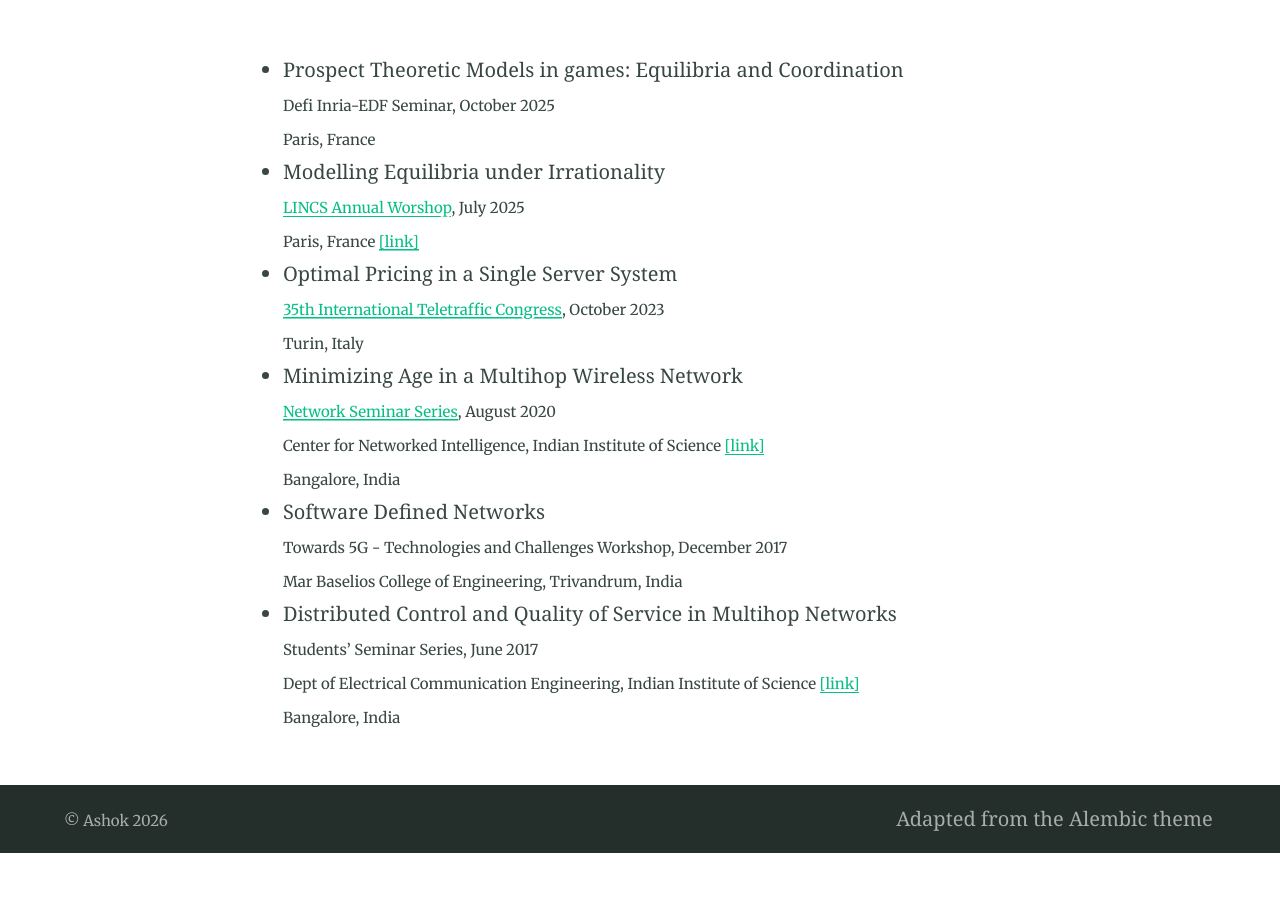
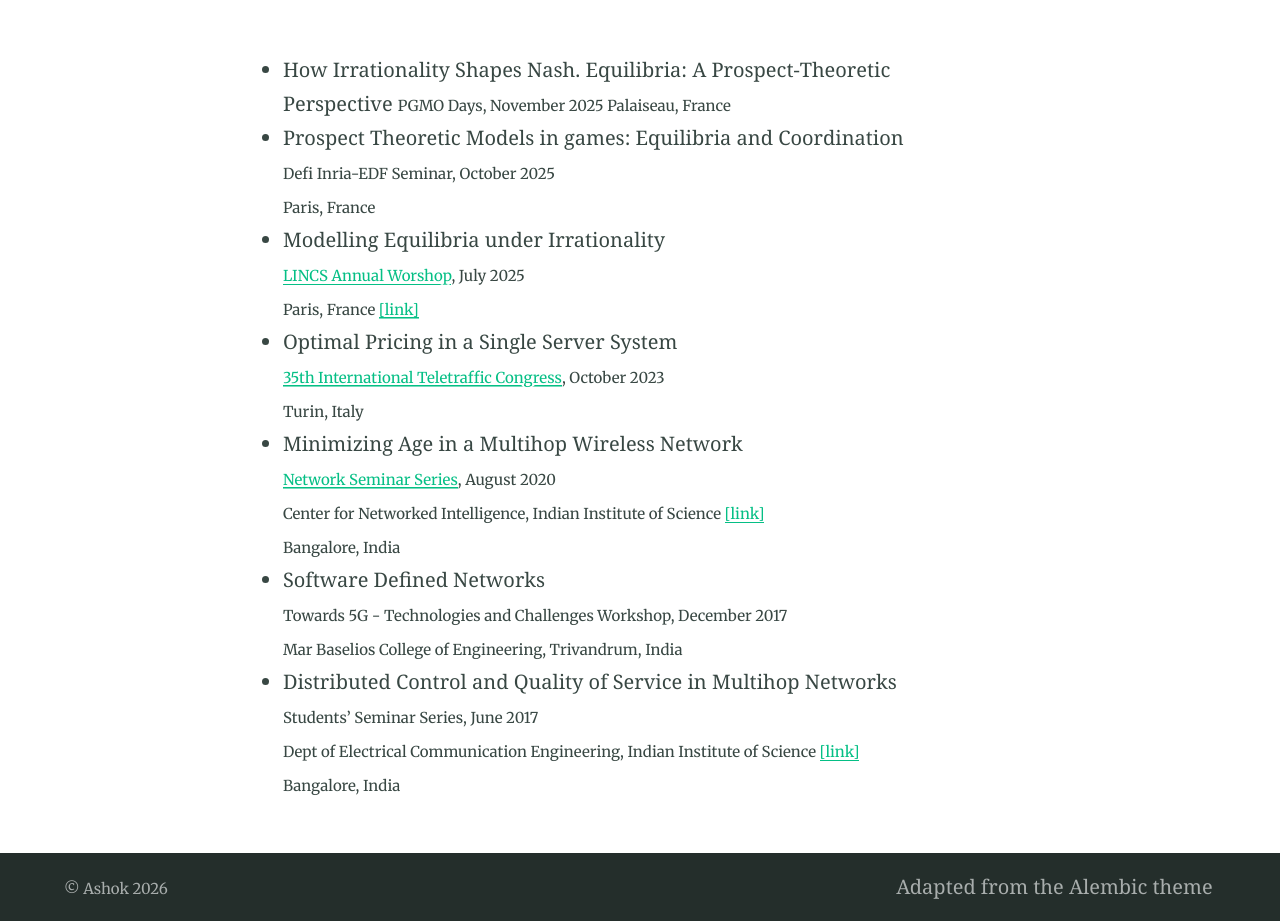
Before and after one commit to ashokkri/ashokkri.github.io, a Jekyll site: the page built from talks.md, in a window 1280 px wide. Shown: the part 408-1329 px from the top of the page. Built offline with Jekyll 4.4.1, drawn with Linux system fonts in a browser that asks for light colours; before the commit the page ends 1261 px from its top, so only the background shows below that.

Commit message:
Update talks.md

```diff
--- a/talks.md
+++ b/talks.md
@@ -6,6 +6,11 @@ feature_text: |
 feature_image: "https://picsum.photos/1300/400?image=989"
 
 ---
+
+- How Irrationality Shapes Nash. Equilibria: A Prospect-Theoretic Perspective
+ <small> PGMO Days, November 2025
+  Palaiseau, France
+
 - Prospect Theoretic Models in games: Equilibria and Coordination
   <small> Defi Inria-EDF Seminar, October 2025
   Paris, France
```
